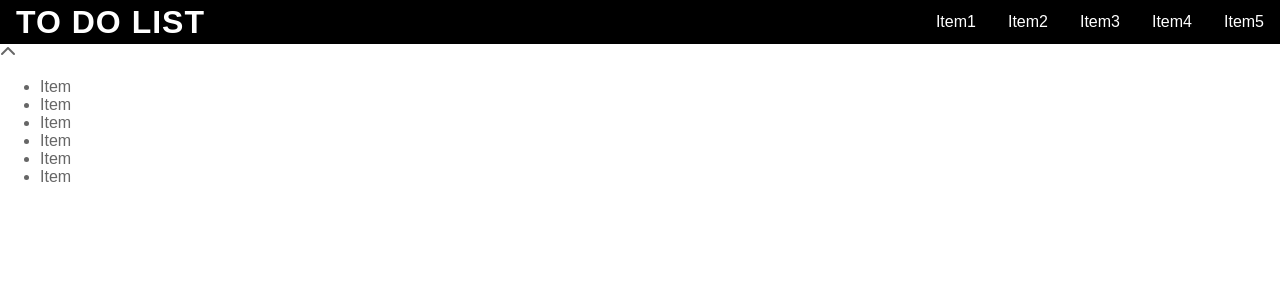
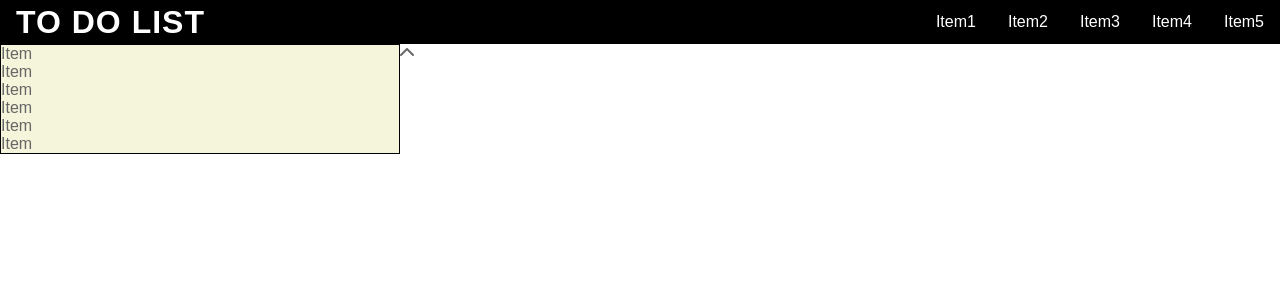
Before and after one commit to savus/ProjectsRepractice, a React (Vite) app: page / in a window 1280 px wide. Shown: the top 300 px of the page. Built offline with nearby package versions, Linux system fonts and the light colour scheme.

Commit message:
begin styling to do list <aside> element

```diff
--- a/src/App.tsx
+++ b/src/App.tsx
@@ -21,7 +21,7 @@ function App() {
             <i className="fa-solid fa-chevron-up"></i>
           </div>
           <div className="list-items">
-            <ul>
+            <ul className="ul-defaults-none">
               <li className="list-item">Item</li>
               <li className="list-item">Item</li>
               <li className="list-item">Item</li>
--- a/src/css/styles.css
+++ b/src/css/styles.css
@@ -26,3 +26,18 @@
   background-color: var(--bg-white);
   color: var(--font-color-dark);
 }
+
+.list-container {
+  display: inline-block;
+  background-color: beige;
+  border: 1px solid black;
+  width: 400px;
+  position: relative;
+}
+
+.list-tab {
+  position: absolute;
+  top: 0;
+  right: 0;
+  transform: translateX(100%);
+}
```
